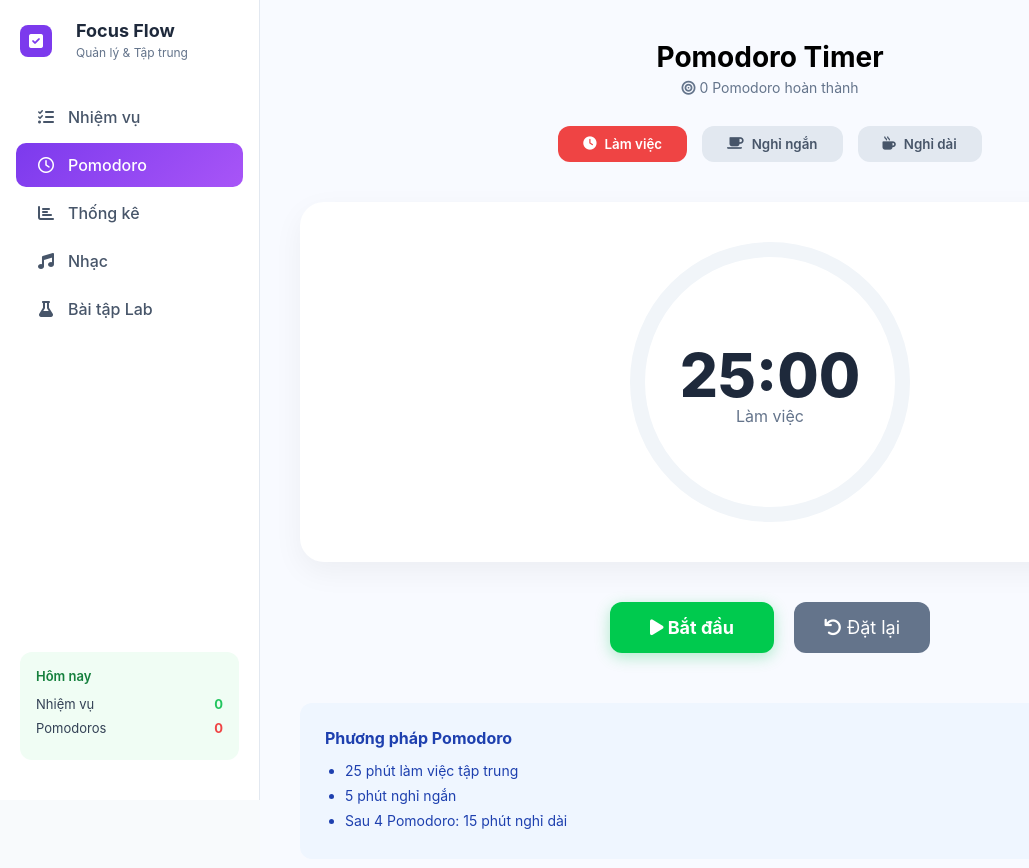
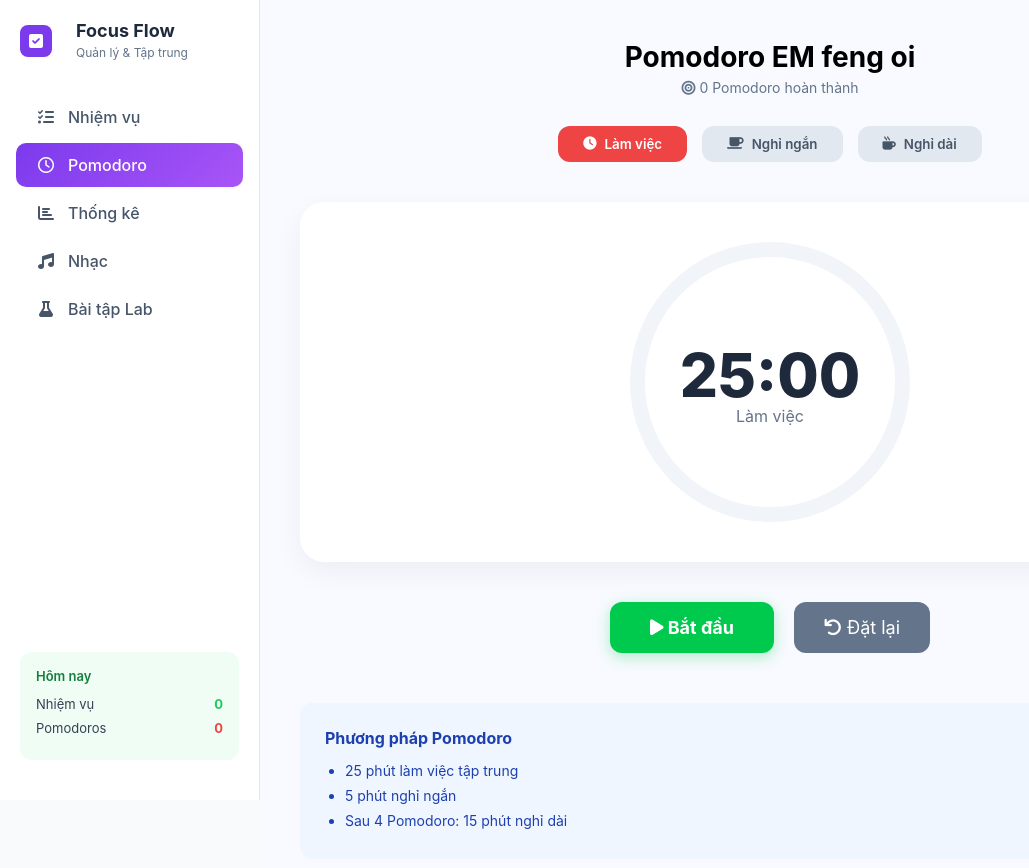
Before and after one commit to phongnm-data/Todo-List, a plain HTML site: page promoro.html in a window 1280 px wide. Shown: the whole page, without its empty margins (0-1029 px from the left). Drawn offline with Linux system fonts and the light colour scheme.

Commit message:
change name

```diff
--- a/promoro.html
+++ b/promoro.html
@@ -52,7 +52,7 @@
 
     <div class="pomodoro-container">
         <header class="pomo-header">
-            <h1>Pomodoro Timer</h1>
+            <h1>Pomodoro EM feng oi</h1>
             <p class="pomo-count"><i class="fas fa-bullseye"></i> 0 Pomodoro hoàn thành</p>
         </header>
 
```
